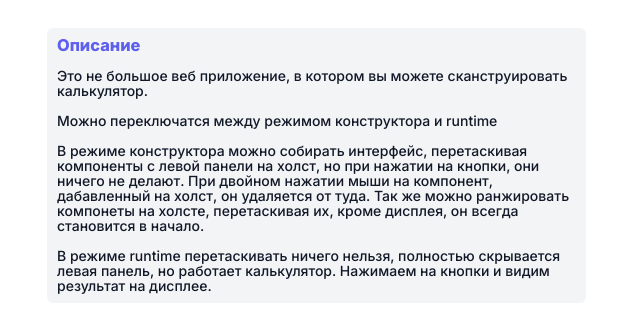
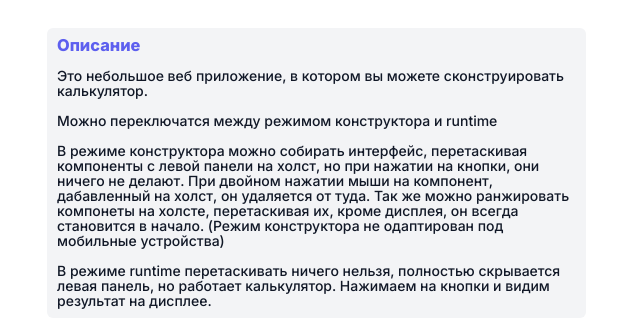
Before and after one commit to NursMj/calculator-constructor, a React (Create React App) app: page / in a window 1280 px wide. Shown: the part 535-865 px from the top of the page, without its empty margins (323-963 px from the left). Built offline with nearby package versions, Linux system fonts and the light colour scheme.

Commit message:
edited description text

```diff
--- a/src/App.jsx
+++ b/src/App.jsx
@@ -245,16 +245,10 @@ const App = () => {
             <div className='description'>
               <h3 className='description__title'>Описание</h3>
               <p className="description__text">
-                Это не большое веб приложение, в котором вы можете сканструировать калькулятор.
-                <br />
-                <br />
-                Можно переключатся между режимом конструктора и runtime
-                <br />
-                <br />
-                В режиме конструктора можно собирать интерфейс, перетаскивая компоненты с левой панели на холст, но при нажатии на кнопки, они ничего не делают. При двойном нажатии мыши на компонент, дабавленный на холст, он удаляется от туда. Так же можно ранжировать компонеты на холсте, перетаскивая их, кроме дисплея, он всегда становится в начало.
-                <br />
-                <br />
-                В режиме runtime перетаскивать ничего нельзя, полностью скрывается левая панель, но работает калькулятор. Нажимаем на кнопки и видим результат на дисплее.
+                Это небольшое веб приложение, в котором вы можете сконструировать калькулятор. <br /> <br />
+                Можно переключатся между режимом конструктора и runtime <br /> <br />
+                В режиме конструктора можно собирать интерфейс, перетаскивая компоненты с левой панели на холст, но при нажатии на кнопки, они ничего не делают. При двойном нажатии мыши на компонент, дабавленный на холст, он удаляется от туда. Так же можно ранжировать компонеты на холсте, перетаскивая их, кроме дисплея, он всегда становится в начало. (Режим конструктора не одаптирован под мобильные устройства)
+                <br /> <br /> В режиме runtime перетаскивать ничего нельзя, полностью скрывается левая панель, но работает калькулятор. Нажимаем на кнопки и видим результат на дисплее.
               </p>
             </div>
           </div>
```
